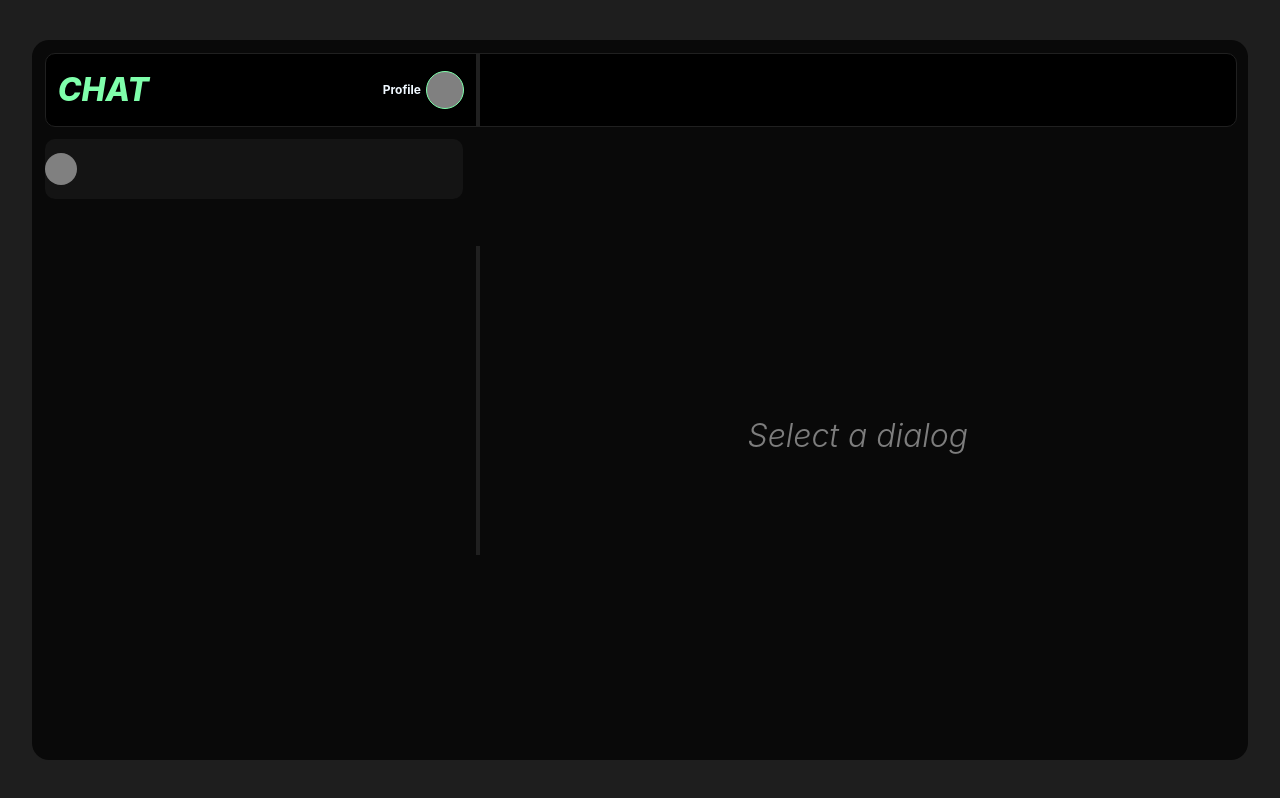
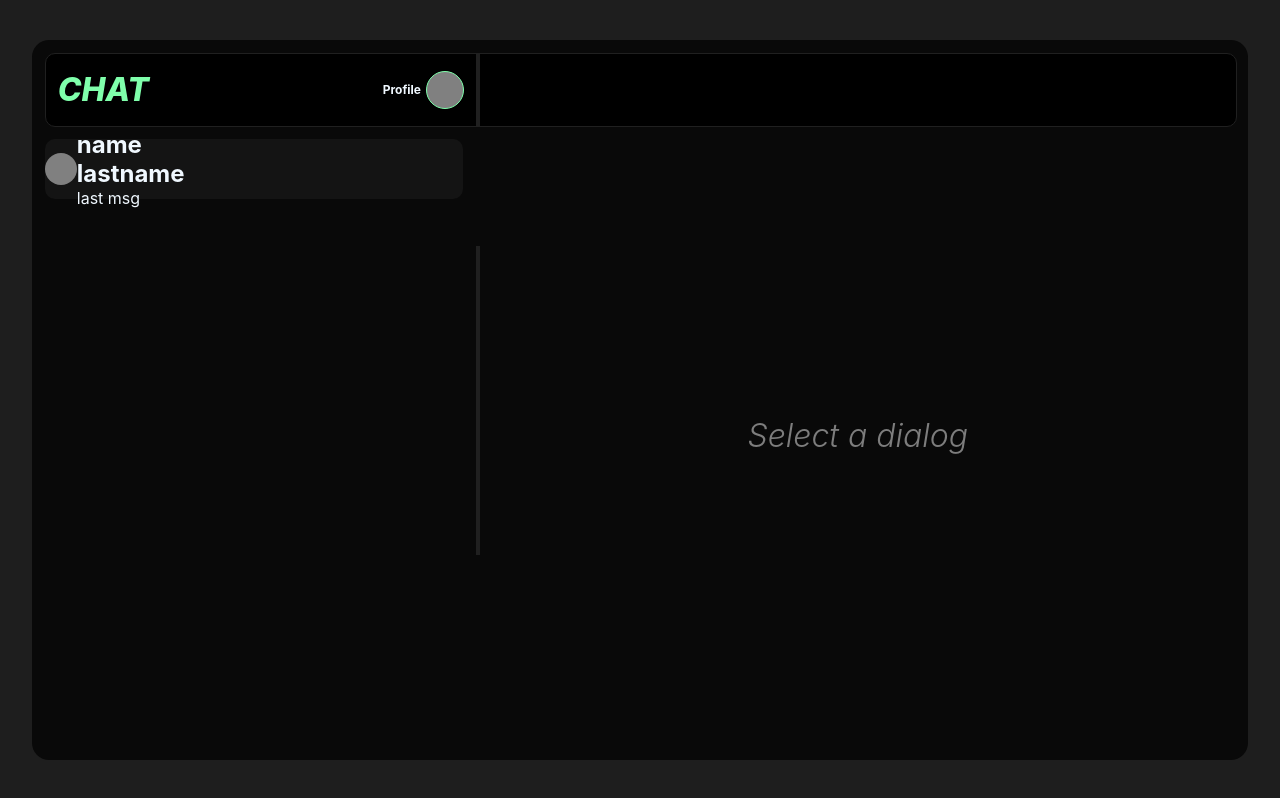
Before and after one commit to Hsu-hsuuuu/project-chat, a React (Create React App) app: page / in a window 1280 px wide. Built offline with nearby package versions, Linux system fonts and the light colour scheme.

Commit message:
added ContactCard component

```diff
--- /dev/null
+++ b/src/components/MainArea/MainLeftSide/ContactCard/ContactCard.module.scss
@@ -0,0 +1,18 @@
+.contact_card {
+    height: 10%;
+    margin-right: 3%;
+    display: flex;
+    align-items: center;
+
+    cursor: pointer;
+    border-radius: 10px;
+    background-color: #141414;
+
+    .contact_photo {
+        width: 2.5vw;
+        height: 2.5vw;
+
+        border-radius: 50%;
+        background-color: gray;
+    }
+}
--- /dev/null
+++ b/src/components/MainArea/MainLeftSide/ContactCard/ContactCrad.tsx
@@ -0,0 +1,22 @@
+import React, { FC } from 'react';
+import styles from './ContactCard.module.scss'
+
+const ContactCard: FC = () => {
+    return (
+        <div className={ styles.contact_card }>
+            <div className={ styles.contact_photo }></div> {/* photo */}
+            <div className={ styles.text_info_block }>
+                <div className={ styles.name_block }>
+                    <h2 className={ styles.contact_name }>name</h2>
+                    <h2 className={ styles.contact_lastname }>lastname</h2>
+                </div>
+                <div className={ styles.last_message_block }>
+                    <p className={ styles.last_message }>last msg</p>
+                </div>
+            </div>
+            <div className={ styles.new_message_counter }></div>
+        </div>
+    );
+}
+
+export default ContactCard;
--- a/src/components/MainArea/MainLeftSide/MainLeftSide.module.scss
+++ b/src/components/MainArea/MainLeftSide/MainLeftSide.module.scss
@@ -5,23 +5,4 @@
 .main_left {
     width: 37%;
     margin-top: 1%;
-
-    .contact {
-        height: 10%;
-        margin-right: 3%;
-        display: flex;
-        align-items: center;
-
-        cursor: pointer;
-        border-radius: 10px;
-        background-color: #141414;
-    }
-
-    .contact_photo {
-        width: 2.5vw;
-        height: 2.5vw;
-
-        border-radius: 50%;
-        background-color: gray;
-    }
 }
--- a/src/components/MainArea/MainLeftSide/MainLeftSide.tsx
+++ b/src/components/MainArea/MainLeftSide/MainLeftSide.tsx
@@ -1,12 +1,11 @@
 import React, { FC } from 'react';
 import styles from './MainLeftSide.module.scss';
+import ContactCard from './ContactCard/ContactCrad';
 
 const MainLeftSide: FC = () => {
     return (
         <div className={ styles.main_left }>
-            <div className={ styles.contact }>
-                <div className={ styles.contact_photo}></div> {/* photo */}
-            </div>
+            <ContactCard />
         </div>
     );
 }
```
